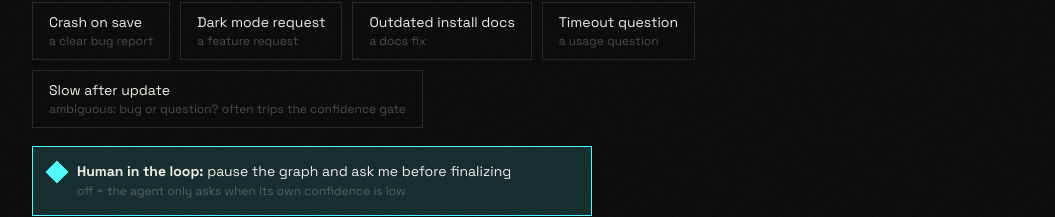
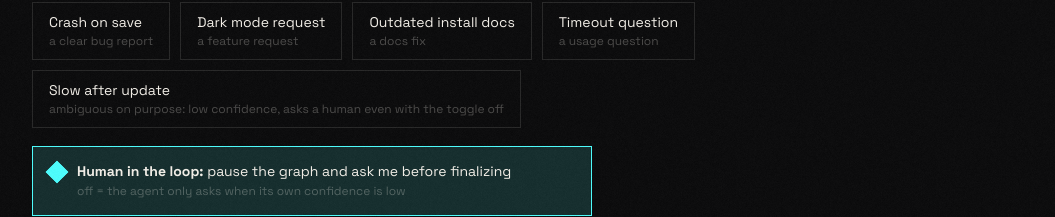
Before and after one commit to midimurphdesigns/issuegraph, a Next.js app: page / in a window 1280 px wide. Shown: the part 390-607 px from the top of the page, without its empty margins (112-1167 px from the left). Built offline with nearby package versions, Linux system fonts and the light colour scheme.

Commit message:
content(demo): make the low-confidence preset's role explicit in its hint

```diff
--- a/src/demo/presets.ts
+++ b/src/demo/presets.ts
@@ -71,7 +71,7 @@ export const PRESETS: Preset[] = [
   {
     id: "slow-after-update",
     label: "Slow after update",
-    hint: "ambiguous: bug or question? often trips the confidence gate",
+    hint: "ambiguous on purpose: low confidence, asks a human even with the toggle off",
     expected: null,
     issue: {
       ...base,
```
